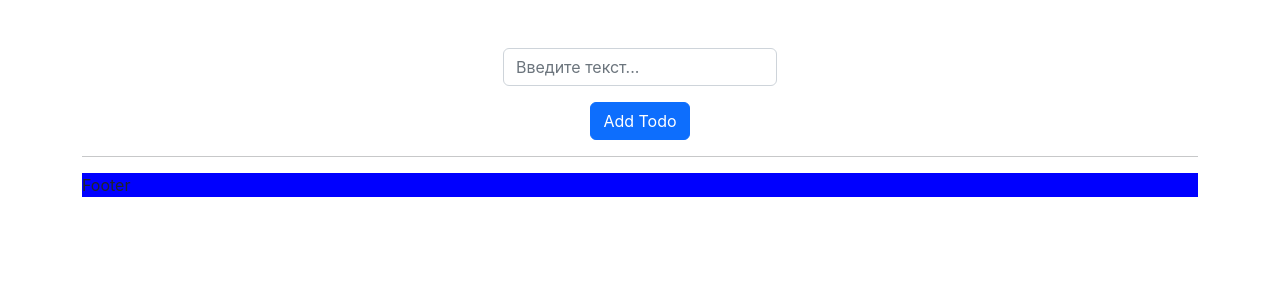
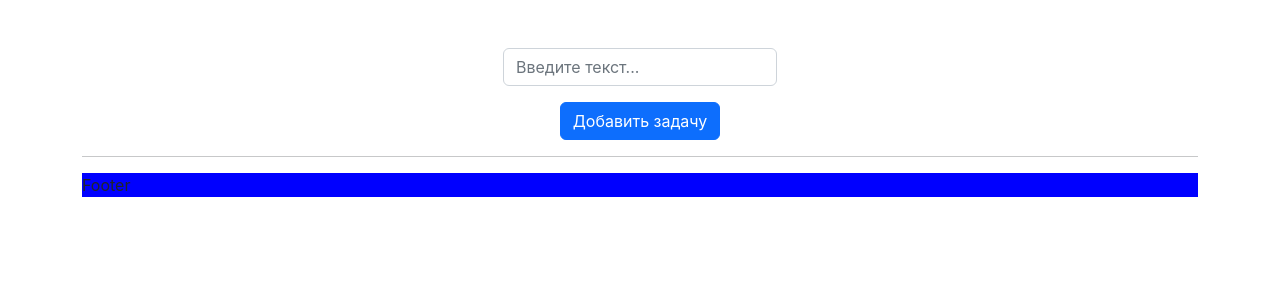
Before and after one commit to karlkust/TodoList, a React (Create React App) app: page / in a window 1280 px wide. Shown: the top 300 px of the page. Built offline with nearby package versions, Linux system fonts and the light colour scheme.

Commit message:
Доработка формы

```diff
--- a/src/components/Form/Form.js
+++ b/src/components/Form/Form.js
@@ -35,7 +35,7 @@ const Form = ({ addNewTodo }) => {
       </div>
 
       <button type="submit" className="btn btn-primary">
-        Add Todo
+        Добавить задачу
       </button>
     </form>
   );
```
